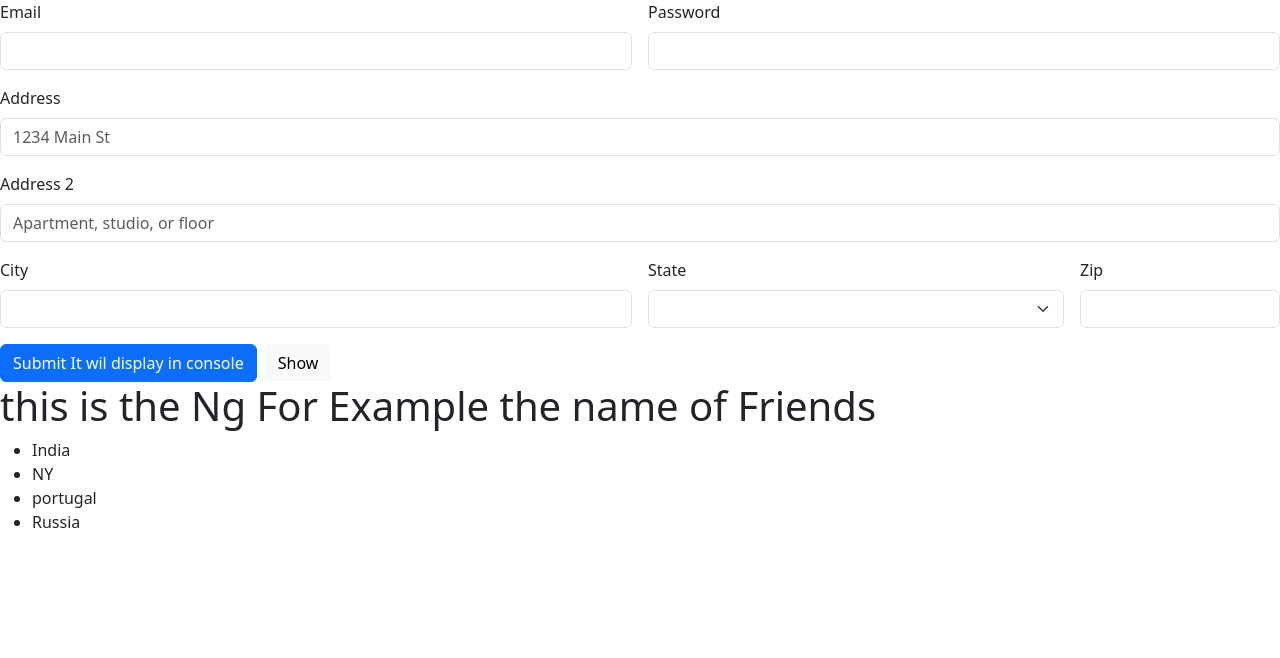
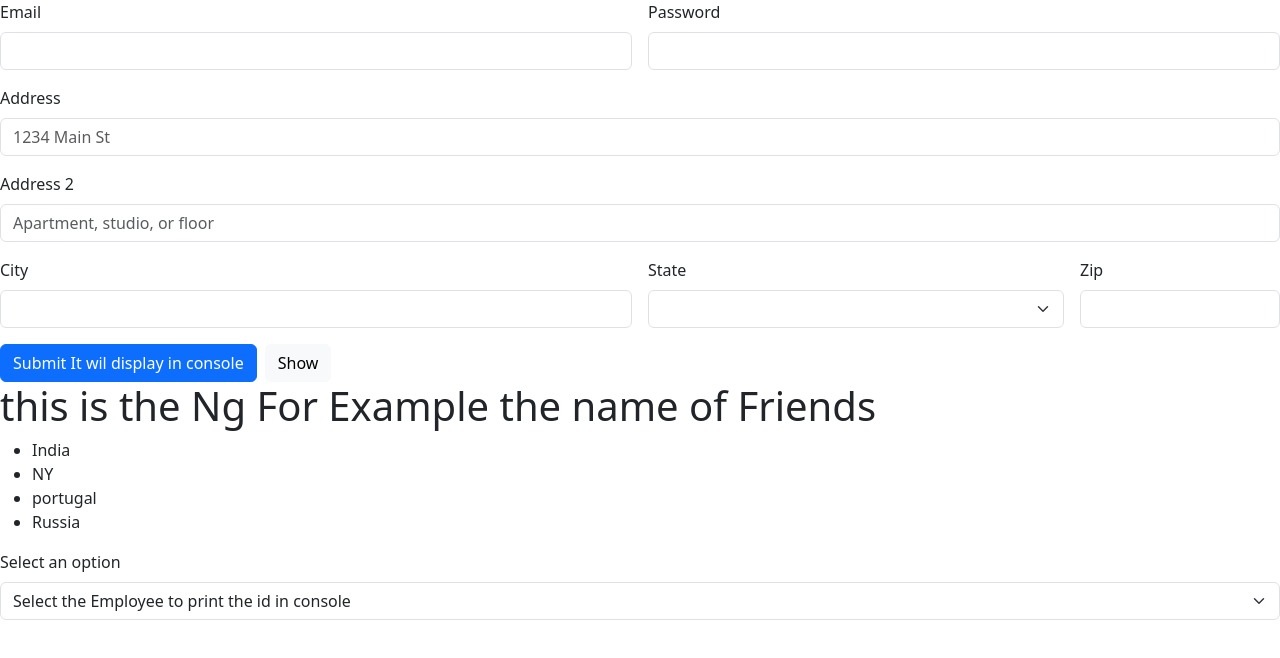
Before and after one commit to The-wizardo/Angular-practice, an Angular app: page / in a window 1280 px wide. Shown: the top 658 px of the page. Built offline with nearby package versions, Linux system fonts and the light colour scheme.

Commit message:
make the drop list of list

```diff
--- a/src/app/Component/ng-for/ng-for.component.html
+++ b/src/app/Component/ng-for/ng-for.component.html
@@ -5,5 +5,11 @@
       <li *ngFor="let m of jawad">{{ m }}</li>
     </ul>
   </div>
-
 </div>
+<div class="mb-3">
+  <label for="exampleSelect" class="form-label"  >Select an option</label>
+  <select class="form-select" id="exampleSelect" name="option" [(ngModel)]="selectedEmpId" (change)="onEmployeeSelect()">
+    <option value="" selected disabled>Select the Employee to print the id in console </option>
+    <option *ngFor="let emp of employeeList" [value]="emp.empid" >{{emp.name}}</option>
+  </select>
+</div>
--- a/src/app/Component/ng-for/ng-for.component.ts
+++ b/src/app/Component/ng-for/ng-for.component.ts
@@ -1,14 +1,32 @@
 import { Component } from '@angular/core';
 import {NgForOf} from '@angular/common';
+import {FormsModule} from '@angular/forms';
 
 @Component({
   selector: 'app-ng-for',
   imports: [
-    NgForOf
+    NgForOf,
+    FormsModule
   ],
   templateUrl: './ng-for.component.html',
   styleUrl: './ng-for.component.css'
 })
 export class NgForComponent {
  jawad:string[]= ['India','NY','portugal','Russia']
+
+  selectedItem:string = '';
+    ngOnChanges() {
+      console.log('Selected ID:', this.selectedItem);
+    }
+
+  employeeList:any[]=[
+    {empid:1,name:"jawad",email:'jawad@correctcloud.io'},
+    {empid:2,name:"Izhar Ahmed",email:'izhar@correctcloud.io'},
+    {empid:344,name:"awais",email:'awais@correctcloud.io'}
+  ]
+  selectedEmpId: any='';
+
+  onEmployeeSelect() {
+    console.log('Selected Employee ID:', this.selectedEmpId);
+  }
 }
```
